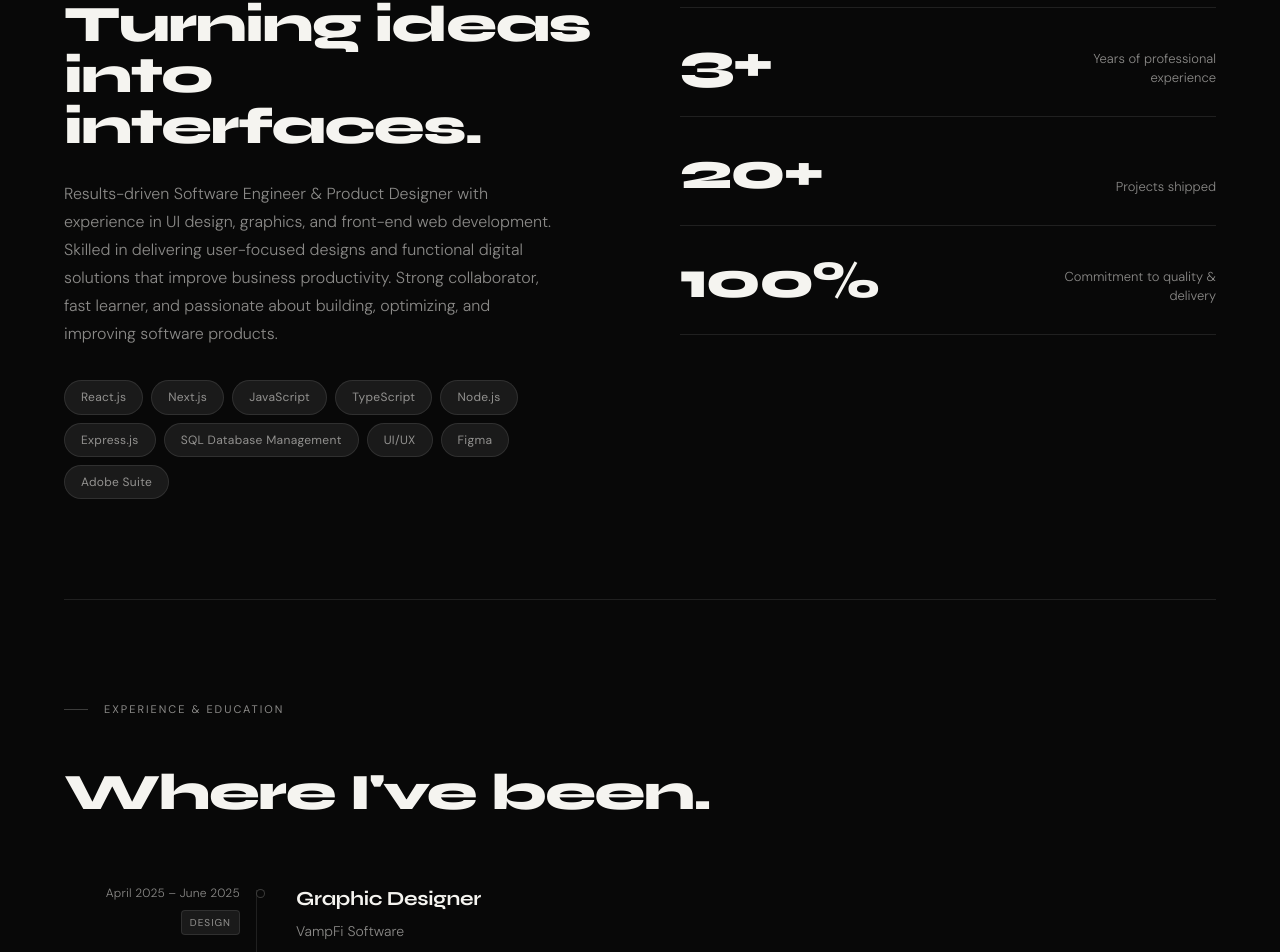
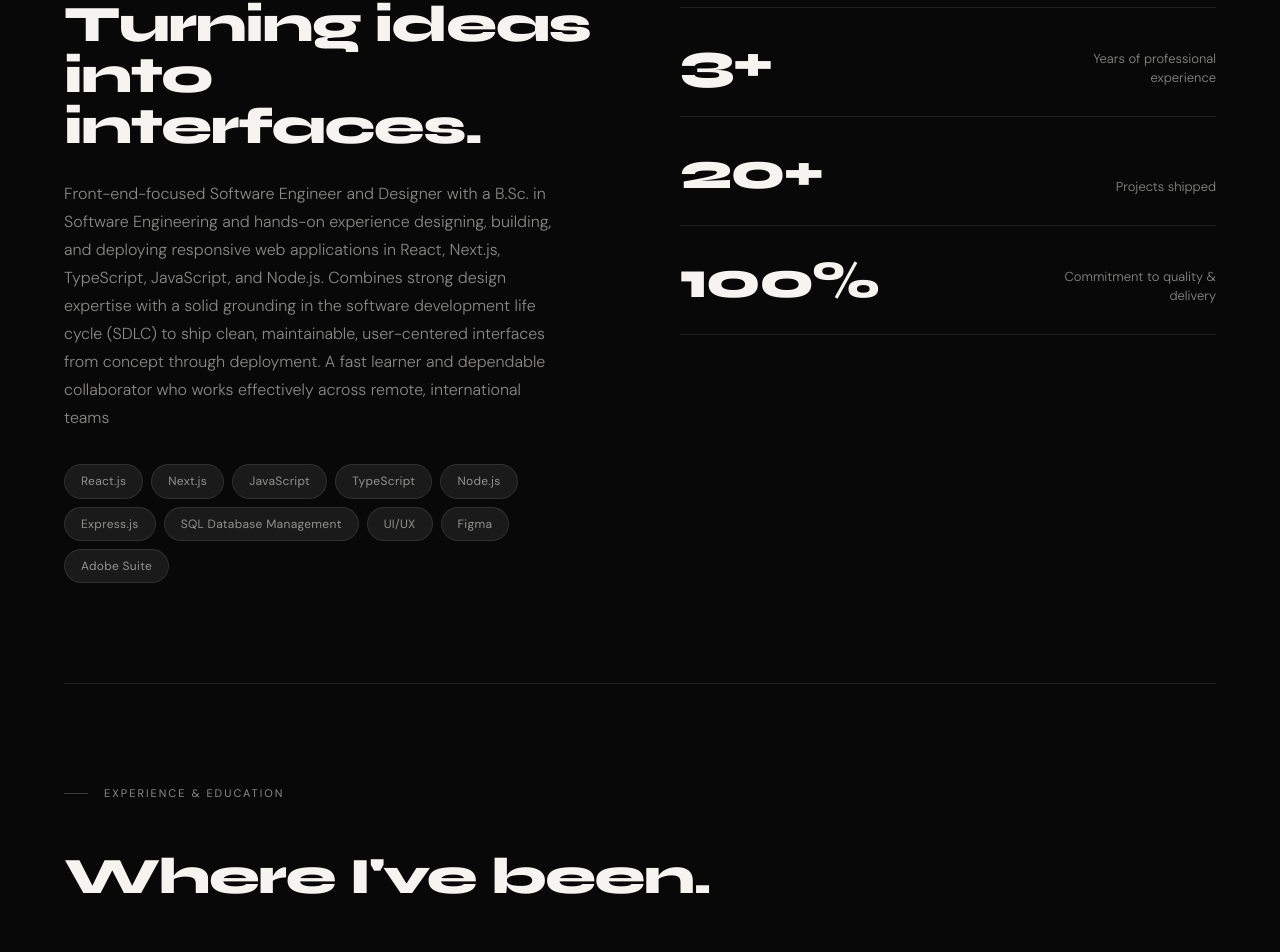
Before and after one commit to AdelodunAdelere/Myportfolio, a React (Vite) app: page / in a window 1280 px wide. Shown: the part 1119-2071 px from the top of the page. Built offline with nearby package versions, Linux system fonts and the light colour scheme.

Commit message:
update bio

```diff
--- a/src/data/portfolio.js
+++ b/src/data/portfolio.js
@@ -12,7 +12,7 @@ export const personal = {
   initials: "AEA",
   role: "Software Engineer & Product Designer",
   tagline: "Building interfaces that work — and feel good doing it.",
-  bio: "Results-driven Software Engineer & Product Designer with experience in UI design, graphics, and front-end web development. Skilled in delivering user-focused designs and functional digital solutions that improve business productivity. Strong collaborator, fast learner, and passionate about building, optimizing, and improving software products.",
+  bio: "Front-end-focused Software Engineer and Designer with a B.Sc. in Software Engineering and hands-on experience designing, building, and deploying responsive web applications in React, Next.js, TypeScript, JavaScript, and Node.js. Combines strong design expertise with a solid grounding in the software development life cycle (SDLC) to ship clean, maintainable, user-centered interfaces from concept through deployment. A fast learner and dependable collaborator who works effectively across remote, international teams",
   location: "Lagos, Nigeria",
   email: "leredelodun@gmail.com",
   phone: "09032916948",
```
